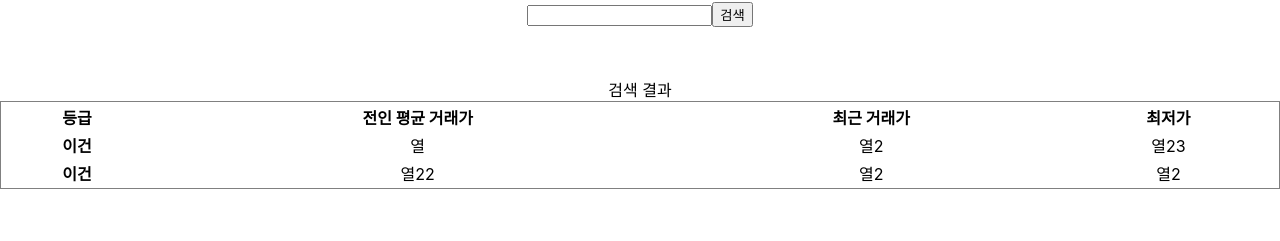
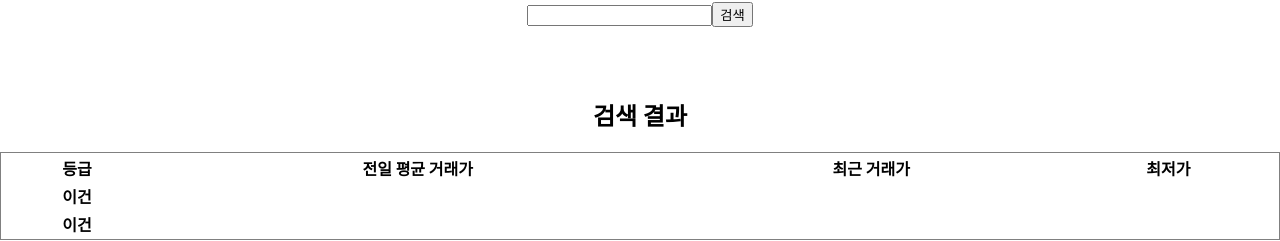
Before and after one commit to YoungcheolLee/lostark-market, a React (Create React App) app: page /searchResult in a window 1280 px wide. Shown: the part 233-474 px from the top of the page. Built offline with nearby package versions, Linux system fonts and the light colour scheme; no server answers.

Commit message:
Header.tsx LostArk 거래소 클릭 시 페이지 새로고침 기능 추가

```diff
--- a/src/components/Header.tsx
+++ b/src/components/Header.tsx
@@ -59,7 +59,7 @@ export const Header = () => {
   };
 
   const handleTitle = () => {
-    navigate("/");
+    navigate("/", { state: getMarketOption() });
   };
 
   const handleClickCategory = (categoryCode: number) => {
--- a/src/interfaces/index.ts
+++ b/src/interfaces/index.ts
@@ -1,2 +1,3 @@
 export type { MarketOption } from "./MarketOption";
 export type { RequestMarketItems } from "./RequestMarketItems"
+export type { MarketItem } from "./MarketItem"
--- a/src/pages/SearchResult.tsx
+++ b/src/pages/SearchResult.tsx
@@ -8,27 +8,24 @@ export const SearchResult = () => {
   return (
     <div>
       <table className="searchResult-table-wrapper">
-        <caption>검색 결과</caption>
+        <caption>
+          <h2>검색 결과</h2>
+        </caption>
         <thead>
           <tr>
             <th>등급</th>
-            <th>전인 평균 거래가</th>
+            <th>전일 평균 거래가</th>
             <th>최근 거래가</th>
             <th>최저가</th>
           </tr>
         </thead>
         <tbody>
+          {/* {marketItemData.Items} */}
           <tr>
             <th>이건</th>
-            <td>열</td>
-            <td>열2</td>
-            <td>열23</td>
           </tr>
           <tr>
             <th>이건</th>
-            <td>열22</td>
-            <td>열2</td>
-            <td>열2</td>
           </tr>
         </tbody>
       </table>
```
Also changed, not shown: src/interfaces/MarketItem.ts (added, +11 -0 lines).
